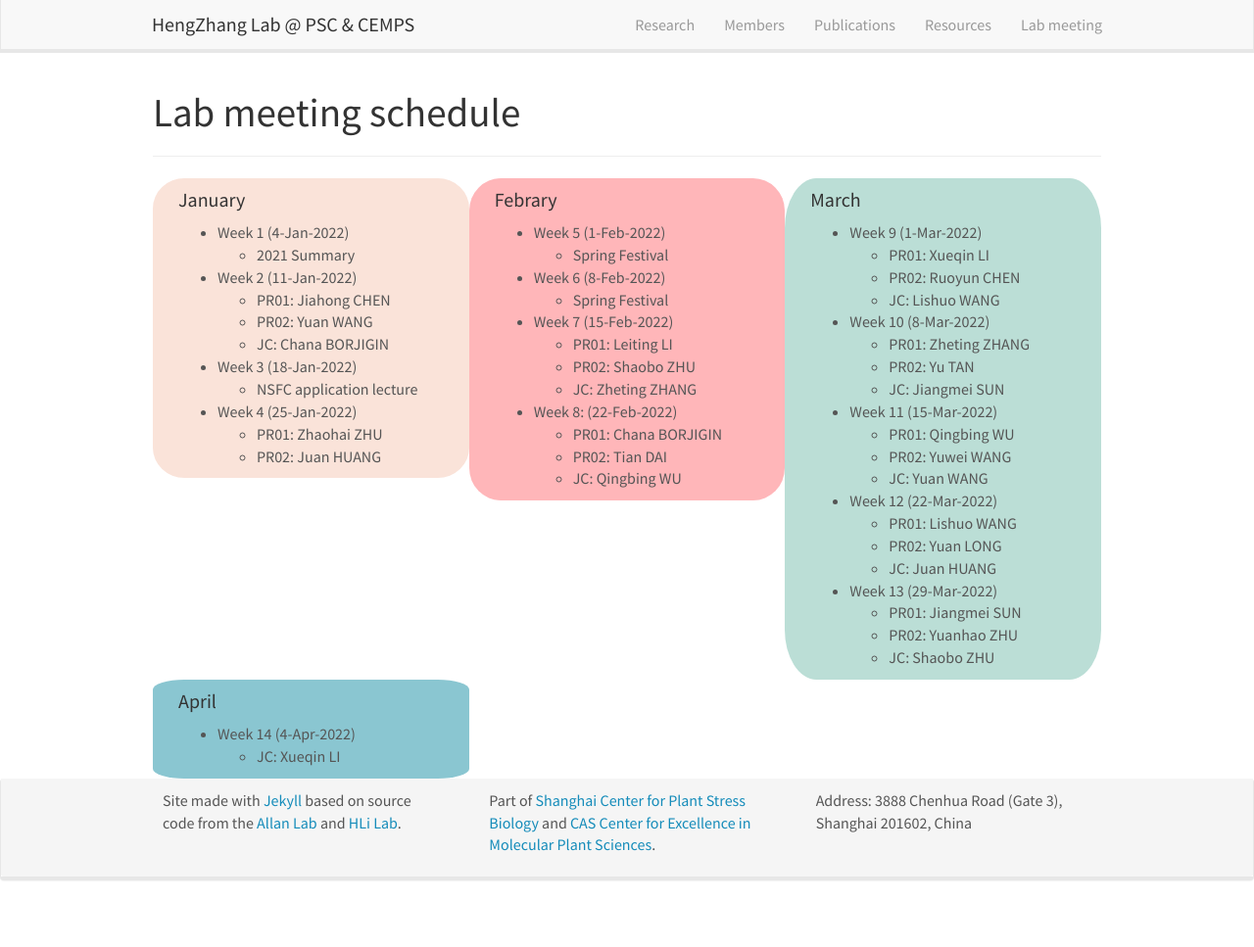
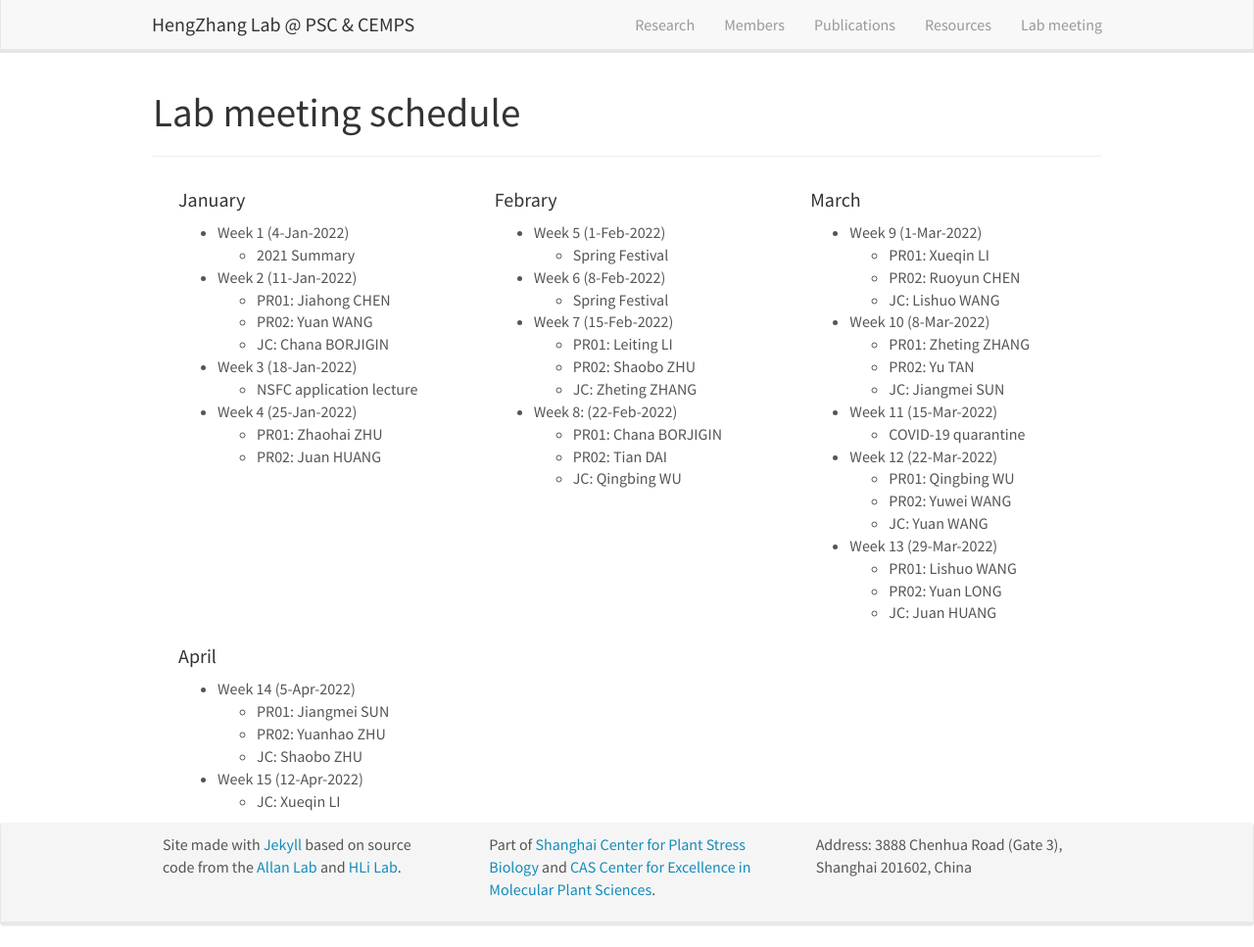
Before and after one commit to hengzhanglab/hengzhanglab.github.io, a Jekyll site: the page built from _pages/labmeeting.md, in a window 1280 px wide and 967 px high. Shown: the whole window at 98% size. Built offline with Jekyll 4.4.1, drawn with Linux system fonts in a browser that asks for light colours; nearby versions of some CDN libraries.

Commit message:
Update labmeeting.md
Update labmeeting.md

```diff
--- a/_pages/labmeeting.md
+++ b/_pages/labmeeting.md
@@ -10,7 +10,7 @@ permalink: /labmeeting/
 
 ---
 
-<div class="col-sm-4 clearfix" style="background-color:#fae3d9;border-radius:10%;">
+<div class="col-sm-4 clearfix">
 
 #### January
 
@@ -28,7 +28,7 @@ permalink: /labmeeting/
 
 </div>
 
-<div class="col-sm-4 clearfix" style="background-color:#ffb6b9;border-radius:10%;">
+<div class="col-sm-4 clearfix">
 
 #### Febrary
 
@@ -46,7 +46,7 @@ permalink: /labmeeting/
   - JC: Qingbing WU
 </div>
 
-<div class="col-sm-4 clearfix" style="background-color:#bbded6;border-radius:10%;">
+<div class="col-sm-4 clearfix">
 
 #### March
 
@@ -59,24 +59,26 @@ permalink: /labmeeting/
   - PR02: Yu TAN
   - JC: Jiangmei SUN
 - Week 11 (15-Mar-2022)
+  - COVID-19 quarantine
+- Week 12 (22-Mar-2022)
   - PR01: Qingbing WU
   - PR02: Yuwei WANG
   - JC: Yuan WANG
-- Week 12 (22-Mar-2022)
+- Week 13 (29-Mar-2022)
   - PR01: Lishuo WANG
   - PR02: Yuan LONG
   - JC: Juan HUANG
-- Week 13 (29-Mar-2022)
+</div>
+
+<div class="col-sm-4 clearfix">
+
+#### April
+
+- Week 14 (5-Apr-2022)
   - PR01: Jiangmei SUN
   - PR02: Yuanhao ZHU
   - JC: Shaobo ZHU
-</div>
-
-<div class="col-sm-4 clearfix" style="background-color:#8ac6d1;border-radius:10%;">
-
-#### April
-
-- Week 14 (4-Apr-2022)
+- Week 15 (12-Apr-2022)
   - JC: Xueqin LI
 
 </div>
```
